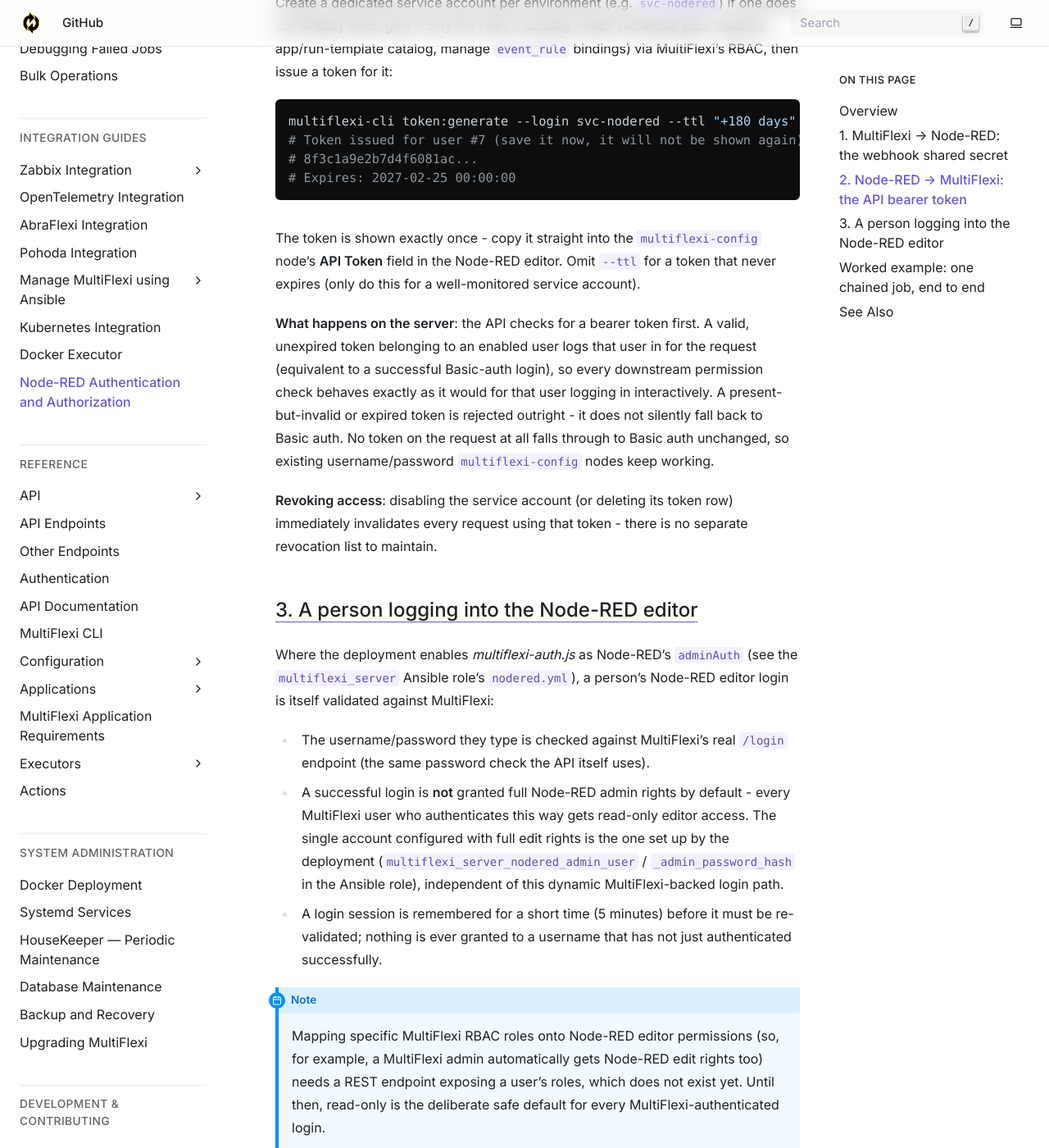
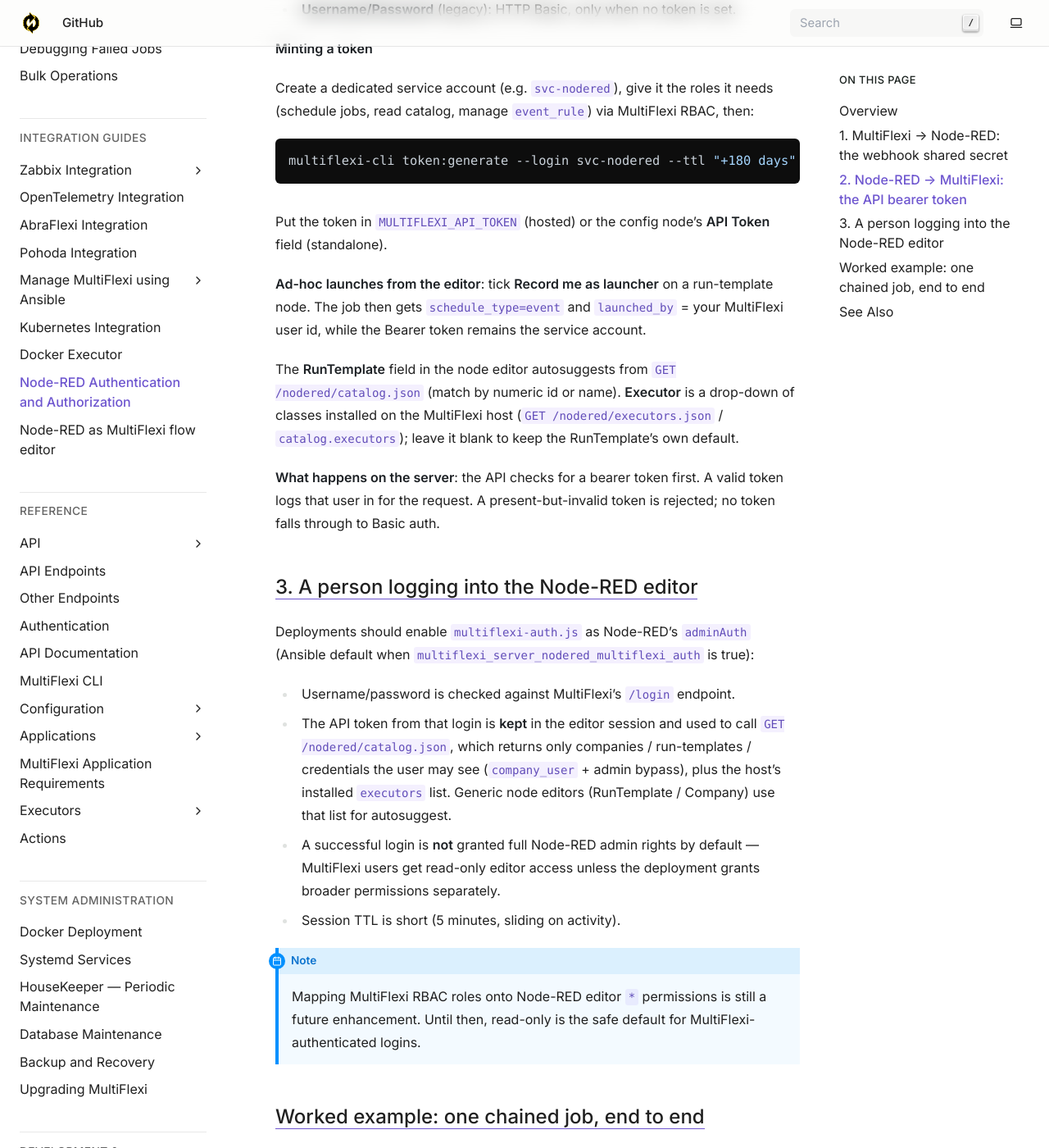
Before and after one commit to VitexSoftware/multiflexi-doc-en, a Sphinx documentation site: the page built from source/integrations/node-red-authentication.rst, in a window 1280 px wide and 1400 px high, scrolled down 2686 px. Shown: the whole window at 82% size. Built offline with Sphinx 7.4.7, drawn with Linux system fonts in a browser that asks for light colours; pages that are not in the unit, such as notebooks, are missing from menus; some of the changed text lies outside the part shown.

Commit message:
Document confield CLI and refresh related integration notes.
Add conffield command reference, note TUI config-field support, and
update Node-RED, Kubernetes, and systemd service documentation.

Co-authored-by: Cursor <cursoragent@cursor.com>

```diff
--- a/source/administration/systemd-services.rst
+++ b/source/administration/systemd-services.rst
@@ -187,8 +187,10 @@ Node-RED catalog feed
 Beyond forwarding events, ``multiflexi-eventor`` can publish the MultiFlexi
 *configuration catalog* — every company, every enabled run-template and every
 credential — to the ``node-red-contrib-multiflexi`` **catalog** node. The
-catalog node then builds one Node-RED palette node per entity, each carrying the
-same icon it has in MultiFlexi.
+catalog node caches that list for autosuggest in the generic editor nodes
+(``multiflexi-runtemplate``, ``multiflexi-company``). It does **not** create one
+palette entry per entity — place a generic node and pick the identity in its
+settings.
 
 Set these in ``/etc/multiflexi/multiflexi.env``:
 
@@ -200,13 +202,28 @@ Set these in ``/etc/multiflexi/multiflexi.env``:
 
 The ``NODERED_TOKEN`` shared secret, when set, is also sent with the catalog push.
 
-Icons are **not** embedded in the push. The catalog node fetches each entity's
-icon from the MultiFlexi web image endpoints — ``appimage.php`` (apps),
-``companylogo.php`` and ``credentialimage.php`` — which are public (no login).
-On the catalog node, set **App URL** (``MULTIFLEXI_APP_URL``, default
-``/multiflexi/``) to where the MultiFlexi web UI is reachable from Node-RED.
-The ``node-red-contrib-multiflexi`` package also ships a systemd drop-in that
-adds ``/usr/share/node-red`` to the Node-RED service ``NODE_PATH``.
+Icons are **not** embedded in the push. When you pick an identity in a
+generic node's settings (``multiflexi-runtemplate``, ``multiflexi-company``,
+``multiflexi-application``, ``multiflexi-credential``), the editor calls
+``GET /multiflexi/icon/:kind`` and Node-RED fetches the image from the
+MultiFlexi web endpoints — ``appimage.php`` (apps), ``companylogo.php`` and
+``credentialimage.php`` — which are public (no login). RunTemplate icons are
+a diagonal composite (company logo underneath, application icon on top);
+that requires ``imagemagick`` on the Node-RED host.
+
+Set these on the Node-RED process (for example under
+``/etc/systemd/system/node-red.service.d/``):
+
+- **MULTIFLEXI_APP_URL**: base URL of the MultiFlexi web UI as seen from
+  Node-RED (default ``http://127.0.0.1/multiflexi/``).
+- **MULTIFLEXI_APP_HOST**: optional ``Host`` header for loopback fetches when
+  Apache serves several vhosts on the same IP (otherwise ``127.0.0.1`` may
+  hit the wrong site).
+
+On the catalog node, **App URL** is still used by the catalog ingest path
+(default ``/multiflexi/``). The ``node-red-contrib-multiflexi`` package also
+ships a systemd drop-in that adds ``/usr/share/node-red`` to the Node-RED
+service ``NODE_PATH``.
 
 Exposing the editor over HTTPS
 ^^^^^^^^^^^^^^^^^^^^^^^^^^^^^^^
--- a/source/integrations/node-red-authentication.rst
+++ b/source/integrations/node-red-authentication.rst
@@ -80,79 +80,75 @@ matched.
 2. Node-RED → MultiFlexi: the API bearer token
 -------------------------------------------------
 
-Every node that calls the MultiFlexi REST API - ``multiflexi-runtemplate``
-(``POST /job/``) and ``multiflexi-map`` (``GET``/``POST``/``PUT
-/eventrule/``, catalog reads) - authenticates through a ``multiflexi-config``
-node. That config node now supports two credential modes:
+On a **MultiFlexi-hosted** Node-RED the connection is implicit. Set these
+environment variables on the Node-RED process (Ansible writes them to
+``/etc/default/node-red``):
 
-- **API Token** (recommended): a bearer token, sent as
-  ``Authorization: Bearer <token>``.
-- **Username/Password** (legacy): HTTP Basic auth with a real MultiFlexi user
-  account, used only when no token is configured.
+- ``MULTIFLEXI_URL`` — API root, e.g. ``http://127.0.0.1/multiflexi/api``
+- ``MULTIFLEXI_API_TOKEN`` — bearer token for a dedicated service account
+  (e.g. ``svc-nodered``)
 
-Prefer the token. It means Node-RED never has to hold a human user's
-password, and the token can be scoped to a dedicated low-privilege service
-account instead of an admin login.
+Run-template and map nodes then call ``POST /job/`` and related endpoints
+**without** a ``multiflexi-config`` node. The service account becomes
+``job.launched_by`` for automated event-driven runs (same idea as the
+scheduler's ``UnixUser``).
+
+For **standalone** Node-RED (talking to a remote MultiFlexi), keep using a
+``multiflexi-config`` node:
+
+- **API Token** (recommended): ``Authorization: Bearer <token>``.
+- **Username/Password** (legacy): HTTP Basic, only when no token is set.
 
 **Minting a token**
 
-Create a dedicated service account per environment (e.g. ``svc-nodered``) if
-one does not already exist, give it only the roles it actually needs
-(schedule jobs, read the app/run-template catalog, manage ``event_rule``
-bindings) via MultiFlexi's RBAC, then issue a token for it:
+Create a dedicated service account (e.g. ``svc-nodered``), give it the roles
+it needs (schedule jobs, read catalog, manage ``event_rule``) via MultiFlexi
+RBAC, then:
 
 .. code-block:: bash
 
     multiflexi-cli token:generate --login svc-nodered --ttl "+180 days"
-    # Token issued for user #7 (save it now, it will not be shown again):
-    # 8f3c1a9e2b7d4f6081ac...
-    # Expires: 2027-02-25 00:00:00
 
-The token is shown exactly once - copy it straight into the
-``multiflexi-config`` node's **API Token** field in the Node-RED editor.
-Omit ``--ttl`` for a token that never expires (only do this for a
-well-monitored service account).
+Put the token in ``MULTIFLEXI_API_TOKEN`` (hosted) or the config node's
+**API Token** field (standalone).
+
+**Ad-hoc launches from the editor**: tick **Record me as launcher** on a
+run-template node. The job then gets ``schedule_type=event`` and
+``launched_by`` = your MultiFlexi user id, while the Bearer token remains
+the service account.
+
+The **RunTemplate** field in the node editor autosuggests from
+``GET /nodered/catalog.json`` (match by numeric id or name). **Executor**
+is a drop-down of classes installed on the MultiFlexi host
+(``GET /nodered/executors.json`` / ``catalog.executors``); leave it blank
+to keep the RunTemplate's own default.
 
 **What happens on the server**: the API checks for a bearer token first. A
-valid, unexpired token belonging to an enabled user logs that user in for the
-request (equivalent to a successful Basic-auth login), so every downstream
-permission check behaves exactly as it would for that user logging in
-interactively. A present-but-invalid or expired token is rejected outright -
-it does not silently fall back to Basic auth. No token on the request at all
-falls through to Basic auth unchanged, so existing username/password
-``multiflexi-config`` nodes keep working.
-
-**Revoking access**: disabling the service account (or deleting its token
-row) immediately invalidates every request using that token - there is no
-separate revocation list to maintain.
+valid token logs that user in for the request. A present-but-invalid token
+is rejected; no token falls through to Basic auth.
 
 3. A person logging into the Node-RED editor
 -------------------------------------------------
 
-Where the deployment enables `multiflexi-auth.js` as Node-RED's
-``adminAuth`` (see the ``multiflexi_server`` Ansible role's
-``nodered.yml``), a person's Node-RED editor login is itself validated
-against MultiFlexi:
+Deployments should enable ``multiflexi-auth.js`` as Node-RED's ``adminAuth``
+(Ansible default when ``multiflexi_server_nodered_multiflexi_auth`` is true):
 
-- The username/password they type is checked against MultiFlexi's real
-  ``/login`` endpoint (the same password check the API itself uses).
+- Username/password is checked against MultiFlexi's ``/login`` endpoint.
+- The API token from that login is **kept** in the editor session and used to
+  call ``GET /nodered/catalog.json``, which returns only companies /
+  run-templates / credentials the user may see (``company_user`` + admin
+  bypass), plus the host's installed ``executors`` list. Generic node
+  editors (RunTemplate / Company) use that list for autosuggest.
 - A successful login is **not** granted full Node-RED admin rights by
-  default - every MultiFlexi user who authenticates this way gets read-only
-  editor access. The single account configured with full edit rights is the
-  one set up by the deployment (``multiflexi_server_nodered_admin_user`` /
-  ``_admin_password_hash`` in the Ansible role), independent of this dynamic
-  MultiFlexi-backed login path.
-- A login session is remembered for a short time (5 minutes) before it must
-  be re-validated; nothing is ever granted to a username that has not just
-  authenticated successfully.
+  default — MultiFlexi users get read-only editor access unless the
+  deployment grants broader permissions separately.
+- Session TTL is short (5 minutes, sliding on activity).
 
 .. note::
 
-   Mapping specific MultiFlexi RBAC roles onto Node-RED editor permissions
-   (so, for example, a MultiFlexi admin automatically gets Node-RED edit
-   rights too) needs a REST endpoint exposing a user's roles, which does not
-   exist yet. Until then, read-only is the deliberate safe default for every
-   MultiFlexi-authenticated login.
+   Mapping MultiFlexi RBAC roles onto Node-RED editor ``*`` permissions is
+   still a future enhancement. Until then, read-only is the safe default for
+   MultiFlexi-authenticated logins.
 
 Worked example: one chained job, end to end
 ------------------------------------------------
--- a/source/project-components.rst
+++ b/source/project-components.rst
@@ -624,7 +624,7 @@ multiflexi-tui
 
 **Location**: https://github.com/VitexSoftware/multiflexi-tui
 
-**Purpose**: A modern terminal UI frontend for ``multiflexi-cli``, built with the `Charmbracelet Bubbletea <https://github.com/charmbracelet/bubbletea>`_ framework (Go).
+**Purpose**: A modern terminal UI frontend for ``multiflexi-cli``, built with the `Charmbracelet Bubbletea <https://github.com/charmbracelet/bubbletea>`_ framework (Go). It drives the hyphenated ``entity:action`` CLI (for example ``run-template:list``, ``company-app:assign``, ``task:list``, ``conffield:list``) and covers companies, applications (including config-field CRUD matching web ``conffield.php``), run templates, jobs, tasks, credentials, tokens, users, artifacts, credential types/prototypes, company–app assignments, queue, and event sources/rules.
 
 **Install**:
 
```
Also changed, not shown: source/integrations/kubernetes.rst (+24 -11 lines), source/integrations/node-red-flows.rst (added, +77 -0 lines), source/reference/cli.rst (+60 -0 lines).
